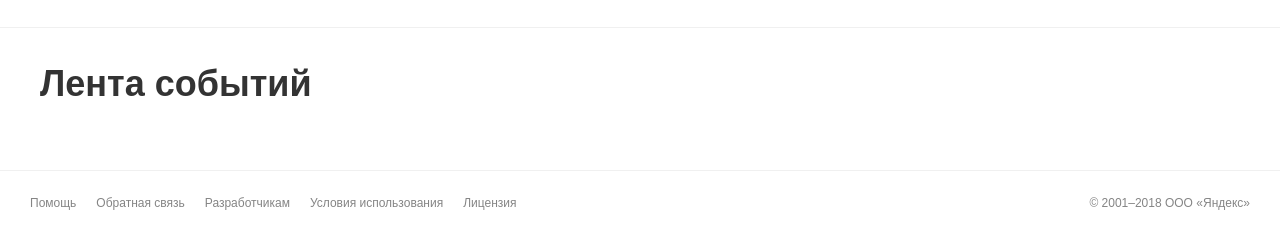
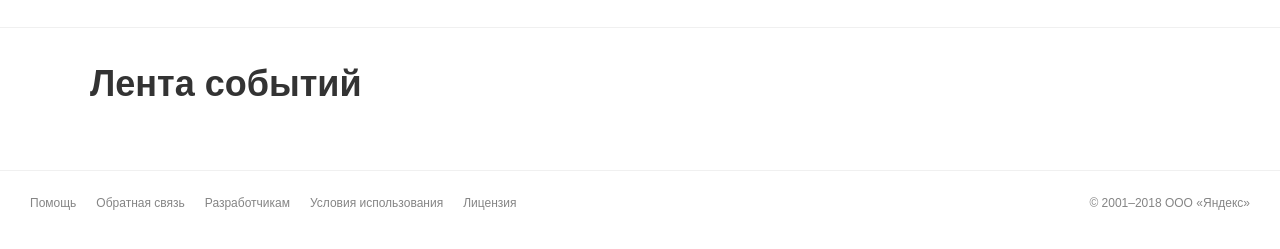
Before and after one commit to KatyaMatya21/ya_adaptive, a website: page source/index.html in a window 1280 px wide. Shown: the part 65-314 px from the top of the page. Drawn offline with nearby package versions, Linux system fonts and the light colour scheme; files that its build step writes are made by us from their sources.

Commit message:
Улучшает сетку и отступы

```diff
--- a/source/less/block/grid.less
+++ b/source/less/block/grid.less
@@ -38,7 +38,7 @@
 
 .grid__cell--m {
   @media (min-width: @mobile-l) {
-    grid-column: span 2;
+    grid-column: span 4;
     grid-row: span 1;
   }
 
--- a/source/less/block/module.less
+++ b/source/less/block/module.less
@@ -185,6 +185,7 @@
   display: block;
 
   @media (min-width: @tablet) {
+    margin-right: 10px;
     margin-bottom: 15px;
   }
 }
--- a/source/less/global/mixins.less
+++ b/source/less/global/mixins.less
@@ -16,17 +16,19 @@
 }
 
 .wrap () {
-  max-width: 2000px;
+  max-width: 100%;
   margin: 0 auto;
   padding-right: 20px;
   padding-left: 20px;
 
   @media (min-width: @tablet) {
-    max-width: 1200px;
+    max-width: 1100px;
+    padding-right: 30px;
+    padding-left: 30px;
   }
 
   @media (min-width: @desktop) {
-    max-width: 1920px;
+    max-width: 2000px;
     padding-right: 40px;
     padding-left: 40px;
   }
```
Also changed, not shown: docs/css/style.css, docs/css/style.min.css.
